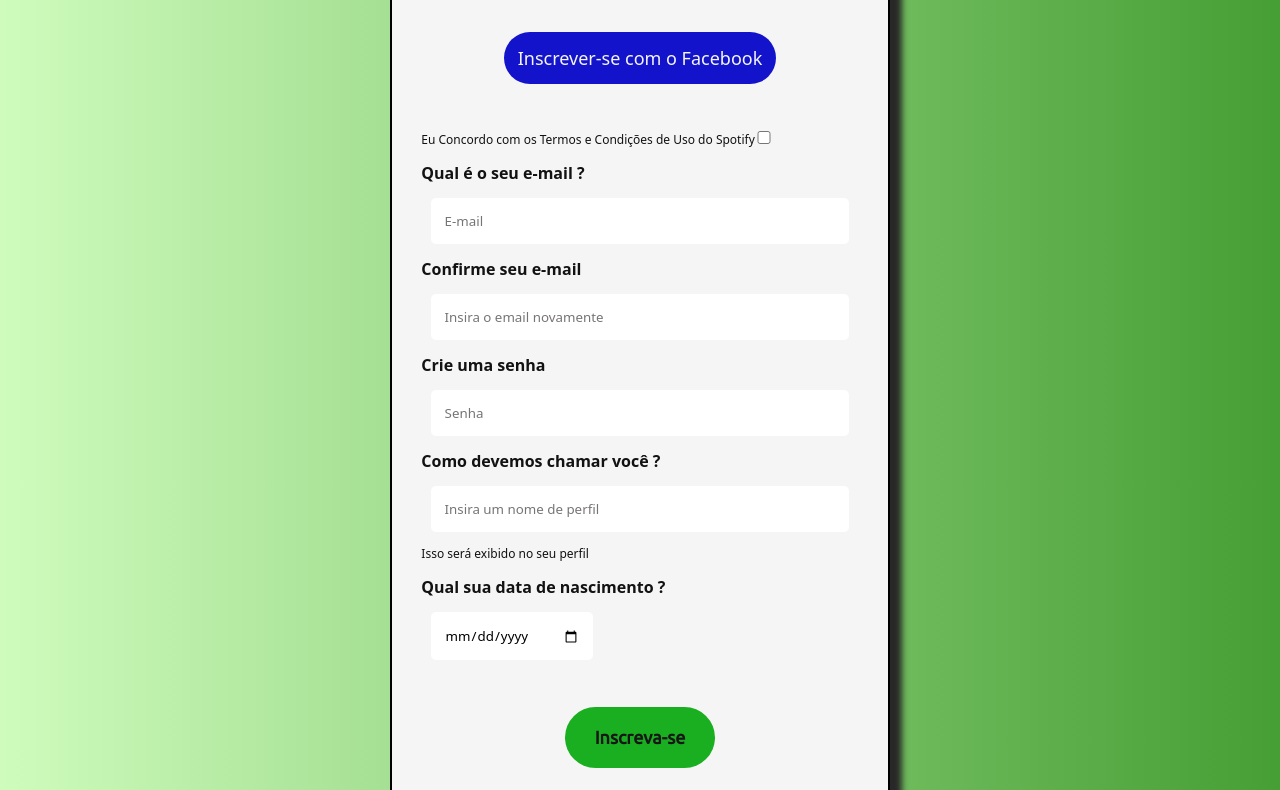
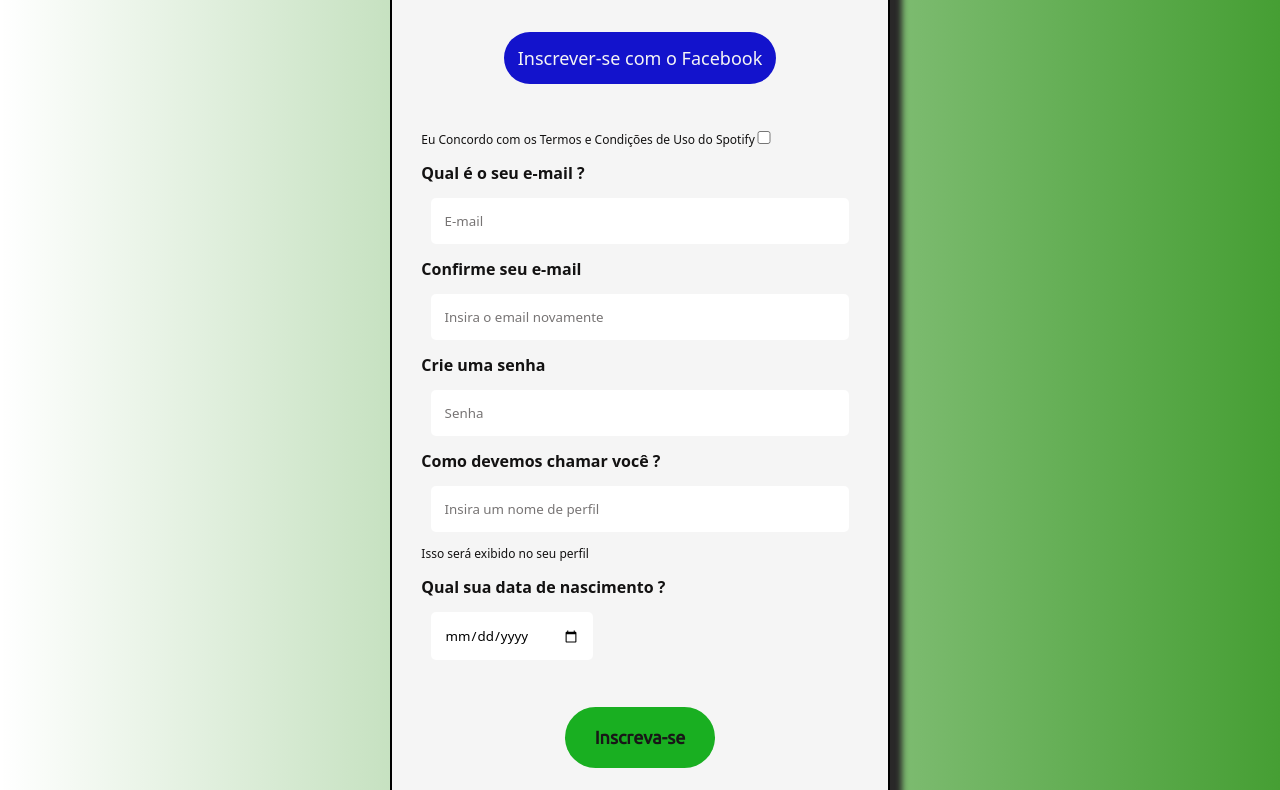
Before and after one commit to ramondfalcao/projeto-02-FrontEnd, a plain HTML site: page index.html in a window 1280 px wide. Shown: the part 277-1067 px from the top of the page. Drawn offline with Linux system fonts and the light colour scheme.

Commit message:
atualizando

```diff
--- a/css/style.css
+++ b/css/style.css
@@ -6,8 +6,7 @@
 
 body{
     margin: auto 30%;
-    background-image: linear-gradient(to left, rgba(30, 138, 8, 0.822) , rgba(206, 252, 188, 0.986));
-
+    background-image: linear-gradient(to left, rgba(30, 138, 8, 0.822) , rgb(201 252 188 / 0%));
 }
 .caixa-logo{
     display: block;
```
